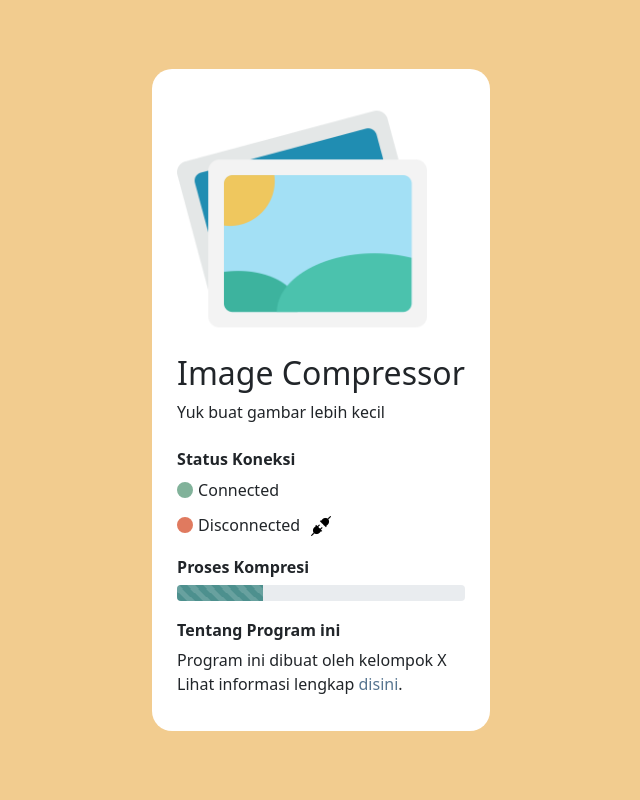
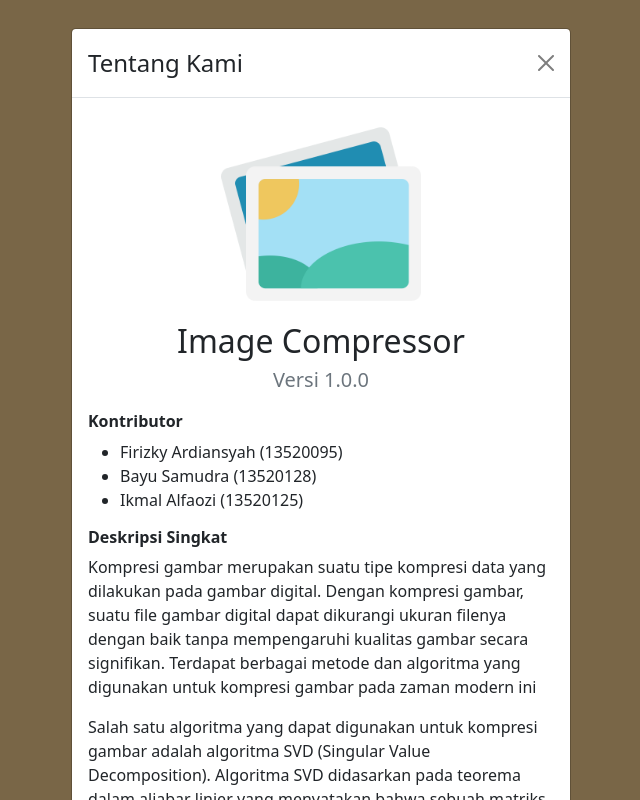
Before and after one commit to bayusamudra5502/Algeo02-20095, a React (Create React App) app in the folder src/frontend/: page / in a window 1280 px wide. Both pictures are taken after a click on the button "disini". Shown: the whole page, without its empty margins (319-959 px from the left). Built offline with nearby package versions, Linux system fonts and the light colour scheme.

Commit message:
Melengkapi sidebar

```diff
--- a/src/frontend/package.json
+++ b/src/frontend/package.json
@@ -4,12 +4,14 @@
   "private": true,
   "homepage": "https://bayusamudra.my.id/Algeo02-20095/",
   "dependencies": {
+    "@popperjs/core": "^2.10.2",
     "@testing-library/jest-dom": "^5.11.4",
     "@testing-library/react": "^11.1.0",
     "@testing-library/user-event": "^12.1.10",
     "axios": "^0.24.0",
     "bootstrap": "^5.1.3",
     "react": "^17.0.2",
+    "react-bootstrap": "^2.0.2",
     "react-dom": "^17.0.2",
     "react-dropzone": "^11.4.2",
     "react-scripts": "4.0.3",
--- /dev/null
+++ b/src/frontend/src/components/Connect.js
@@ -0,0 +1,15 @@
+import { OverlayTrigger, Tooltip } from "react-bootstrap";
+import plug from "../assets/plug.png";
+
+export default function ConnectComponent() {
+  return (
+    <OverlayTrigger
+      placement="bottom"
+      overlay={<Tooltip id="connect-tooltip">Sambungkan Koneksi</Tooltip>}
+    >
+      <button className="connect-plug">
+        <img src={plug} alt="Connection Plug"></img>
+      </button>
+    </OverlayTrigger>
+  );
+}
--- a/src/frontend/src/components/Title.js
+++ b/src/frontend/src/components/Title.js
@@ -1,8 +1,19 @@
 import picture from "../assets/pictures.png";
-import plug from "../assets/plug.png";
 import Progress from "./Progress";
+import { Modal } from "react-bootstrap";
+import { useContext, useState } from "react";
+import ConnectionContext from "./context/ConnectionContext";
+import ProcessContext from "./context/ProcessContext";
+import ConnectComponent from "./Connect";
 
 export default function Title() {
+  const [showAbout, setAbout] = useState(false);
+  const { isConnected } = useContext(ConnectionContext);
+  const { compressState } = useContext(ProcessContext);
+
+  const handleClose = () => setAbout(false);
+  const handleOpen = () => setAbout(true);
+
   return (
     <>
       <div className="title">
@@ -11,32 +22,82 @@ export default function Title() {
         </div>
         <div>
           <h1 className="h2">Image Compressor</h1>
-          <p>Yuk buat gambar lebih kecil</p>
+          <p>Yuk buat ukuran file gambar lebih kecil</p>
         </div>
         <div className="status">
           <h2 className="sub-judul">Status Koneksi</h2>
           <div>
-            <span className="statusbar connected"></span>Connected
-          </div>
-          <div>
-            <span className="statusbar disconnected"></span>Disconnected
-            <button className="connect-plug" title="Sambungkan Koneksi">
-              <img src={plug} alt="Connection Plug"></img>
-            </button>
+            <span
+              className={
+                "statusbar " + (isConnected ? "connected" : "disconnected")
+              }
+            ></span>
+            {isConnected ? "Connected" : "Disconnected"}
+            {!isConnected ? <ConnectComponent></ConnectComponent> : ""}
           </div>
         </div>
-        <div>
-          <h2 className="sub-judul">Proses Kompresi</h2>
-          <Progress value={0.3} animated={true}></Progress>
-        </div>
+        {compressState.isCompressing ? (
+          <div>
+            <h2 className="sub-judul">Proses Kompresi</h2>
+            <Progress value={compressState.progress} animated={true}></Progress>
+          </div>
+        ) : (
+          ""
+        )}
         <div className="bottom">
           <h2 className="sub-judul">Tentang Program ini</h2>
           <p>Program ini dibuat oleh kelompok X</p>
           <p>
-            Lihat informasi lengkap <button class="button-link">disini</button>.
+            Lihat informasi lengkap{" "}
+            <button class="button-link" onClick={handleOpen}>
+              disini
+            </button>
+            .
           </p>
         </div>
       </div>
+      <Modal show={showAbout} centered onHide={handleClose}>
+        <Modal.Header closeButton>
+          <Modal.Title>Tentang Kami</Modal.Title>
+        </Modal.Header>
+        <Modal.Body>
+          <div className="header">
+            <div className="picture">
+              <img src={picture} alt="Gambar"></img>
+            </div>
+            <h1 className="h2 text-center my-2">Image Compressor</h1>
+            <p className="h5 text-center text-muted">Versi 1.0.0</p>
+          </div>
+          <div className="kontributor">
+            <h2 className="sub-judul">Kontributor</h2>
+            <ul>
+              <li>Firizky Ardiansyah (13520095)</li>
+              <li>Bayu Samudra (13520128)</li>
+              <li>Ikmal Alfaozi (13520125)</li>
+            </ul>
+          </div>
+          <div>
+            <h2 className="sub-judul">Deskripsi Singkat</h2>
+            <p>
+              Kompresi gambar merupakan suatu tipe kompresi data yang dilakukan
+              pada gambar digital. Dengan kompresi gambar, suatu file gambar
+              digital dapat dikurangi ukuran filenya dengan baik tanpa
+              mempengaruhi kualitas gambar secara signifikan. Terdapat berbagai
+              metode dan algoritma yang digunakan untuk kompresi gambar pada
+              zaman modern ini
+            </p>
+            <p>
+              {" "}
+              Salah satu algoritma yang dapat digunakan untuk kompresi gambar
+              adalah algoritma SVD (Singular Value Decomposition). Algoritma SVD
+              didasarkan pada teorema dalam aljabar linier yang menyatakan bahwa
+              sebuah matriks dua dimensi dapat dipecah menjadi hasil perkalian
+              dari 3 sub-matriks yaitu matriks ortogonal U, matriks diagonal S,
+              dan transpose dari matriks ortogonal V.{" "}
+            </p>
+          </div>
+        </Modal.Body>
+      </Modal>
     </>
   );
 }
--- /dev/null
+++ b/src/frontend/src/components/context/ProcessContext.js
@@ -0,0 +1,18 @@
+import React, { createContext, useState } from "react";
+
+const ProcessContext = createContext();
+
+export function ProcessProvider({ children }) {
+  const [compressState, setCompressState] = useState({
+    isCompressing: false,
+    progress: 0,
+  });
+
+  return (
+    <ProcessContext.Provider value={{ compressState, setCompressState }}>
+      {children}
+    </ProcessContext.Provider>
+  );
+}
+
+export default ProcessContext;
--- a/src/frontend/src/index.js
+++ b/src/frontend/src/index.js
@@ -3,6 +3,7 @@ import ReactDOM from "react-dom";
 import App from "./App";
 import reportWebVitals from "./reportWebVitals";
 import { ConnectionProvider } from "./components/context/ConnectionContext";
+import { ProcessProvider } from "./components/context/ProcessContext";
 
 import "bootstrap/scss/bootstrap.scss";
 import "./styles/index.scss";
@@ -10,7 +11,9 @@ import "./styles/index.scss";
 ReactDOM.render(
   <React.StrictMode>
     <ConnectionProvider>
-      <App />
+      <ProcessProvider>
+        <App />
+      </ProcessProvider>
     </ConnectionProvider>
   </React.StrictMode>,
   document.getElementById("root")
--- a/src/frontend/src/styles/_sidebar.scss
+++ b/src/frontend/src/styles/_sidebar.scss
@@ -0,0 +1,9 @@
+.modal {
+  .picture img {
+    max-width: 200px;
+  }
+
+  .header {
+    margin-bottom: 20px;
+  }
+}
--- a/src/frontend/src/styles/_title.scss
+++ b/src/frontend/src/styles/_title.scss
@@ -6,13 +6,16 @@
   div {
     margin-bottom: 10px;
   }
+}
 
-  .picture {
-    max-width: 250px;
+.picture {
+  width: 100%;
 
-    img {
-      width: 100%;
-    }
+  img {
+    max-width: 200px;
+    width: 100%;
+    display: block;
+    margin: 0 auto;
   }
 }
 
```
Also changed, not shown: 1 other file (tests, documents, lock files or other folders).
